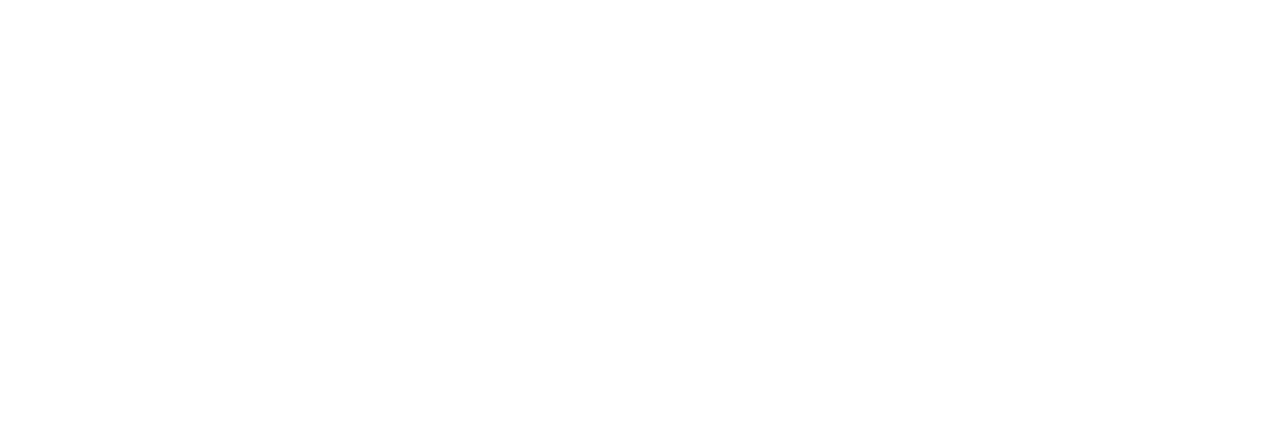
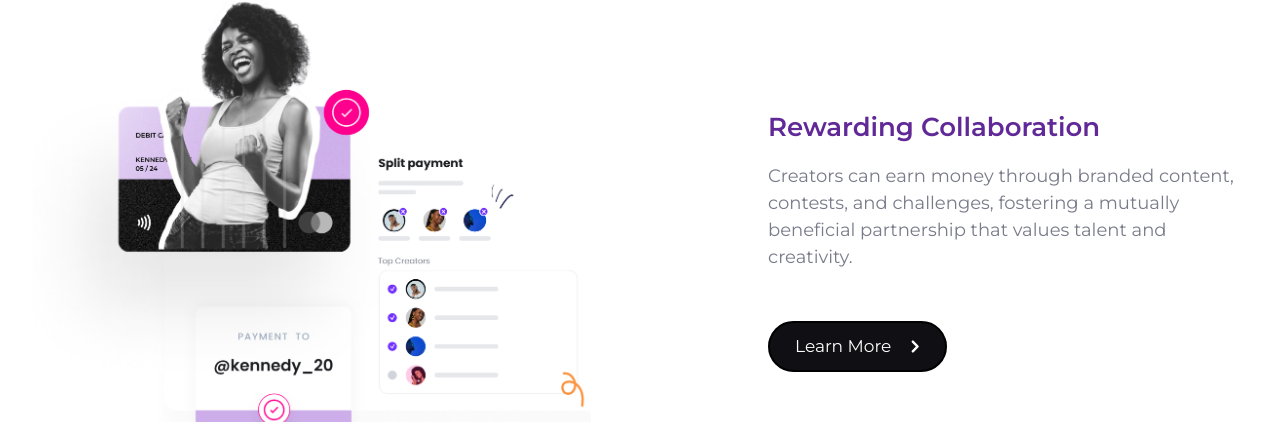
Before and after one commit to Popp-n/web-app, a React (Create React App) app: page / in a window 1280 px wide. Shown: the part 4489-4911 px from the top of the page. Before the commit the page ends 4413 px from the top, so only its background shows below. Built offline with nearby package versions, Linux system fonts and the light colour scheme.

Commit message:
🥀 feat: added rewarding collaboration section

```diff
--- a/src/Components/Pages/Home/Home.tsx
+++ b/src/Components/Pages/Home/Home.tsx
@@ -8,6 +8,7 @@
   AtPoppnContainer,
   PromotingSectionContainer,
   BrandAudContainer,
+  RewardingSectionContainer,
 } from "./style";
 import { TopNav } from "Components/Molecules/TopNav";
 import { Hero } from "Components/Molecules/Hero";
@@ -67,7 +68,6 @@
           </Typography>
         </Container>
       </Section>
-
       <Section className="section-about-poppn">
         <AboutContainer>
           <div className="left">
@@ -105,7 +105,6 @@
           </div>
         </AboutContainer>
       </Section>
-
       <Section className="section-at-poppn">
         <AtPoppnContainer>
           <Typography as="h3" className="h-4">
@@ -183,7 +182,6 @@
           </div>
         </AtPoppnContainer>
       </Section>
-
       <Section className="">
         <PromotingSectionContainer>
           <div className="left-container">
@@ -209,12 +207,11 @@
           <div></div> */}
         </PromotingSectionContainer>
       </Section>
-
       <Section className="section-brand-audience">
         <BrandAudContainer>
           <div>
             <Typography as="h5" className="h-7" text="Brand Audience" />
-            <Typography as="h5" className="p-5 max-width-520 mt-25 mb-50">
+            <Typography as="h5" className="p-5 max-width-480 mt-20 mb-50">
               From viral challenges to interactive contests, Popp'n's curated
               challenges push boundaries and drive engagement, giving your brand
               a competitive edge.
@@ -230,9 +227,37 @@
               alt=""
               className="shadow"
             /> */}
-            <img src="/assets/images/build-audience.png" alt="" className="img" />
+            <img
+              src="/assets/images/build-audience.png"
+              alt=""
+              className="img"
+            />
           </div>
         </BrandAudContainer>
+      </Section>
+
+      <Section className="section-rewarding">
+        <RewardingSectionContainer>
+          <div className="image-container">
+            <img src="/assets/images/rewarding-collaboration.png" alt="" />
+          </div>
+          <div>
+            <Typography
+              as="h5"
+              className="h-7"
+              text="Rewarding Collaboration"
+            />
+            <Typography as="h5" className="p-5 max-width-480 mt-20 mb-50">
+              Creators can earn money through branded content, contests, and
+              challenges, fostering a mutually beneficial partnership that
+              values talent and creativity.
+            </Typography>
+
+            <Button className="btn btn-3">
+              Learn More <ArrowRightIcon />
+            </Button>
+          </div>
+        </RewardingSectionContainer>
       </Section>
     </>
   );
--- a/src/Components/Pages/Home/style.tsx
+++ b/src/Components/Pages/Home/style.tsx
@@ -29,6 +29,10 @@
 
   &.section-brand-audience {
     padding-block: 7rem;
+  }
+
+  &.section-rewarding {
+    padding-block: 5rem;
   }
 `;
 
@@ -257,7 +261,7 @@
     position: absolute;
     left: 17.4rem;
     top: 0;
-    height: 550px;
+    height: 55rem;
 
     img {
       ${ImageDefault}
@@ -286,9 +290,7 @@
 
   .right-image-container {
     position: relative;
-    /* background-color: red; */
-    /* width: 485px; */
-    height: 589px;
+    height: 58.9rem;
 
     .img {
       ${ImageDefault}
@@ -296,9 +298,23 @@
 
     .shadow {
       position: absolute;
-      width: 354px;
-      height: 367px;
+      width: 35.4rem;
+      height: 36.7rem;
       right: 0;
     }
   }
 `;
+
+export const RewardingSectionContainer = styled(Container)`
+  ${FlexRowJcBetweenAiCenter}
+  gap: 7rem;
+
+  .image-container {
+    width: 55.9rem;
+    height: 53.42rem;
+
+    img {
+      ${ImageDefault}
+    }
+  }
+`;
--- a/src/Styles/Base/Typography.ts
+++ b/src/Styles/Base/Typography.ts
@@ -51,7 +51,7 @@
       color: var(--color-primary);
     }
     &-7 {
-      font-size: 2.8rem;
+      font-size: 2.6rem;
       font-weight: 600;
       line-height: 123.705%;
       color: var(--color-primary);
@@ -86,7 +86,7 @@
       color: var(--color-primary);
     }
     &-5 {
-      font-size: 2rem;
+      font-size: 1.8rem;
       font-weight: 400;
       line-height: 150%;
       color: var(--color-7);
```
Also changed, not shown: public/assets/images/rewarding-collaboration.png (added).
